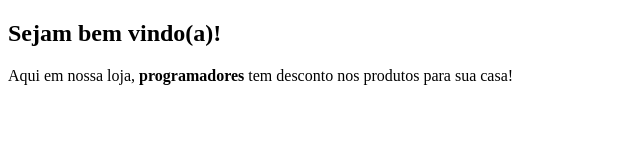
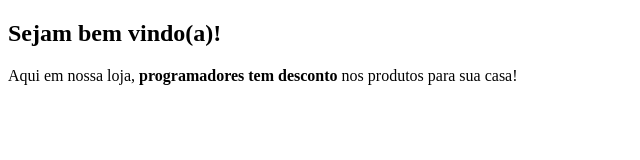
Before and after one commit to ArthurRd9/Loja-de-Eletrodomesticos, a plain HTML site: page Index.html in a window 1280 px wide. Shown: the full height of the page, 0-640 px from the left. Drawn offline with Linux system fonts and the light colour scheme.

Commit message:
Estrutura HTML e tags

```diff
--- a/Index.html
+++ b/Index.html
@@ -9,7 +9,7 @@
    </head>
    <body>
           <h2>Sejam bem vindo(a)!</h2>
-          <p>Aqui em nossa loja, <strong>programadores</strong> tem desconto nos produtos para sua casa!</p>
+          <p>Aqui em nossa loja, <strong>programadores tem desconto</strong> nos produtos para sua casa!</p>
 
    </body>
    </html>
```
